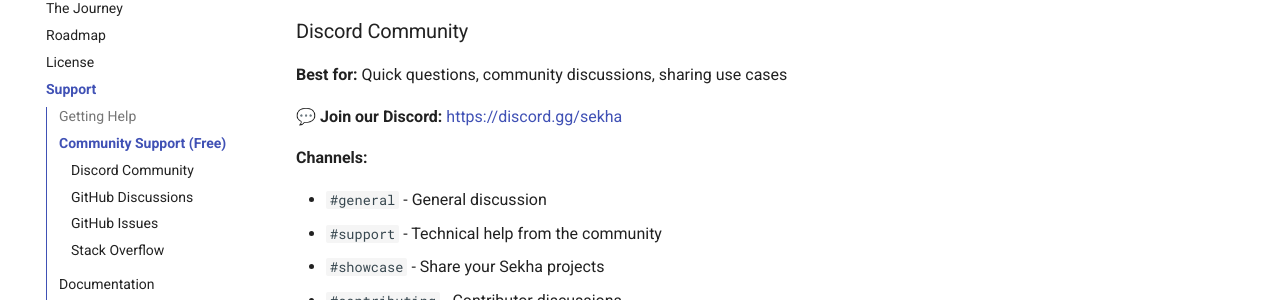
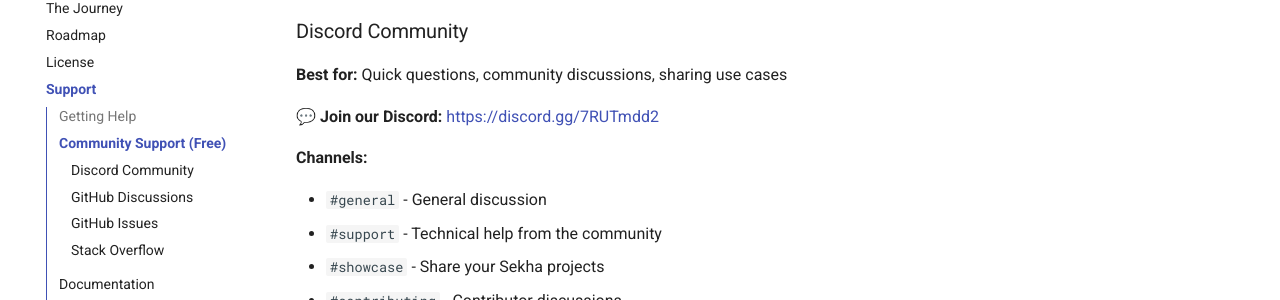
Before and after one commit to sekha-ai/sekha-website, an MkDocs documentation site: the page built from docs/about/support.md, in a window 1280 px wide and 900 px high, scrolled down 304 px. Shown: the part 153-453 px from the top of the window. Built offline with MkDocs 1.6.1 and Material for MkDocs 9.7.7, drawn with Linux system fonts in a browser that asks for light colours; comment, search, counter and statistics services are not loaded; the version menu is left out; part of the change alters nothing that is shown.

Commit message:
fix: update all Discord links to correct invite URL

```diff
--- a/docs/about/support.md
+++ b/docs/about/support.md
@@ -12,7 +12,7 @@ We're here to help you succeed with Sekha. Choose the support channel that best
 
 **Best for:** Quick questions, community discussions, sharing use cases
 
-💬 **Join our Discord:** [https://discord.gg/sekha](https://discord.gg/sekha)
+💬 **Join our Discord:** [https://discord.gg/7RUTmdd2](https://discord.gg/7RUTmdd2)
 
 **Channels:**
 
@@ -191,7 +191,7 @@ If you have a [commercial license](license.md), you receive priority support:
 
 - 🌟 [Good First Issues](https://github.com/sekha-ai/sekha-controller/labels/good-first-issue)
 - 🐞 [Bug Bounty Program](https://github.com/sekha-ai/sekha-controller/blob/main/SECURITY.md) (coming soon)
-- 💬 [Contributor Discord Channel](https://discord.gg/sekha)
+- 💬 [Contributor Discord Channel](https://discord.gg/7RUTmdd2)
 
 ---
 
@@ -231,7 +231,7 @@ If you have a [commercial license](license.md), you receive priority support:
 **Join our weekly community office hours:**
 
 💻 **When:** Wednesdays, 2:00 PM - 3:00 PM EST
-📍 **Where:** [Discord voice channel](https://discord.gg/sekha)
+📍 **Where:** [Discord voice channel](https://discord.gg/7RUTmdd2)
 📅 **Calendar:** [Add to your calendar](https://calendar.google.com/calendar/sekha-office-hours)
 
 **What to expect:**
@@ -299,7 +299,7 @@ If you have a [commercial license](license.md), you receive priority support:
 
 | Purpose | Contact Method |
 |---------|----------------|
-| **General Questions** | [Discord](https://discord.gg/sekha) |
+| **General Questions** | [Discord](https://discord.gg/7RUTmdd2) |
 | **Bug Reports** | [GitHub Issues](https://github.com/sekha-ai/sekha-controller/issues) |
 | **Feature Requests** | [GitHub Discussions](https://github.com/sekha-ai/sekha-controller/discussions) |
 | **Security Issues** | [security@sekha.dev](mailto:security@sekha.dev) |
```
